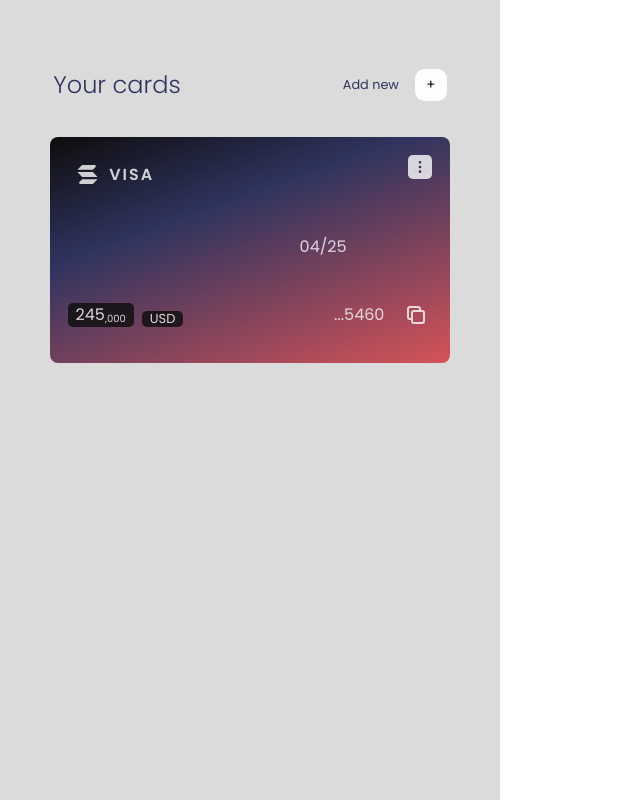
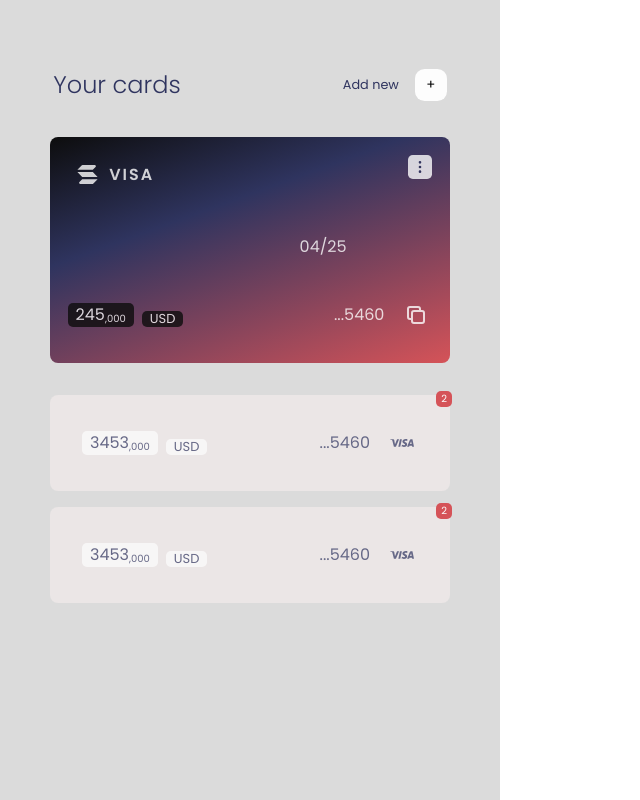
Before and after one commit to billionsjoel/quickTrans, a React (Create React App) app: page / in a window 1280 px wide. Shown: the whole page, without its empty margins (0-640 px from the left). Built offline with nearby package versions, Linux system fonts and the light colour scheme.

Commit message:
Add visaPill components

```diff
--- a/src/components/Visa.js
+++ b/src/components/Visa.js
@@ -16,7 +16,8 @@ const Visa = () => (
       </div>
     </div>
     <VisaCard />
-
+    <VisaPill />
+    <VisaPill />
 
   </div>
 );
```
